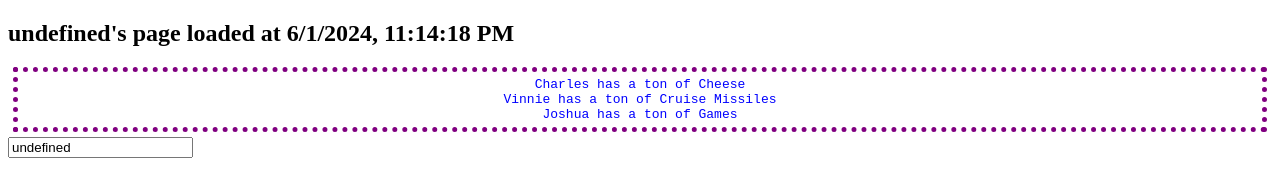
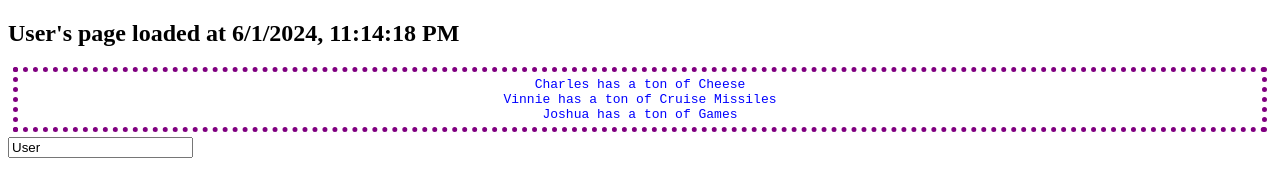
Before and after one commit to ssloke420/angular, a plain HTML site: page index.html in a window 1280 px wide. Drawn offline with nearby package versions, Linux system fonts and the light colour scheme.

Commit message:
Update index.html

```diff
--- a/index.html
+++ b/index.html
@@ -32,7 +32,7 @@
                                  {name: 'Vinnie', item: 'Cruise Missiles'},
                                  {name: 'Joshua', item: 'Games'}];
                     $scope.chars = chars;
-                    $scope.name = 'undefined';
+                    $scope.name = 'User';
                 });
         </script>
     </body>
```
